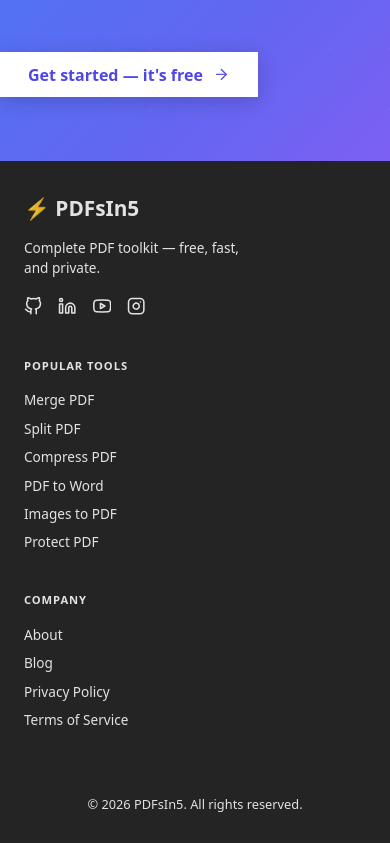
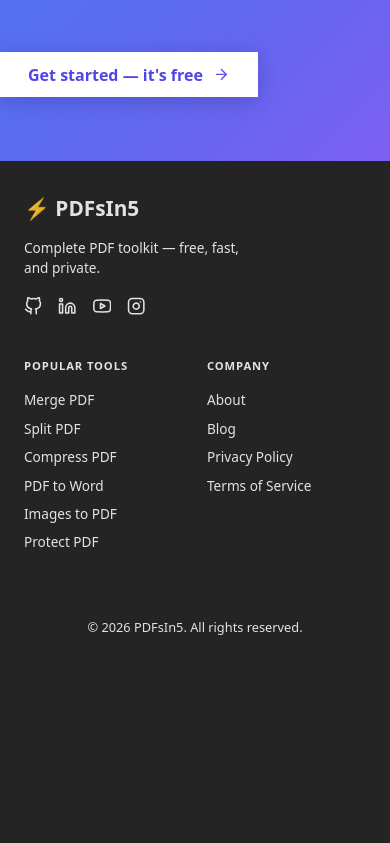
Before and after one commit to Om-Rajpure/PDFsIn5, a React (Vite) app in the folder frontend/: page / in a window 390 px wide. Shown: the part 8309-9152 px from the top of the page. After the commit the page ends 8975 px from the top, so only its background shows below. Built offline with nearby package versions, Linux system fonts and the light colour scheme; the HTML template or start-up script is replaced by a standard one.

Commit message:
Footer monile Ui

```diff
--- a/frontend/src/components/Footer.css
+++ b/frontend/src/components/Footer.css
@@ -13,9 +13,13 @@
 
 @media (max-width: 768px) {
     .footer__inner {
-        grid-template-columns: 1fr;
+        grid-template-columns: 1fr 1fr;
         gap: 24px;
         padding: 32px 24px;
+    }
+
+    .footer__brand {
+        grid-column: 1 / -1;
     }
 }
 
```
